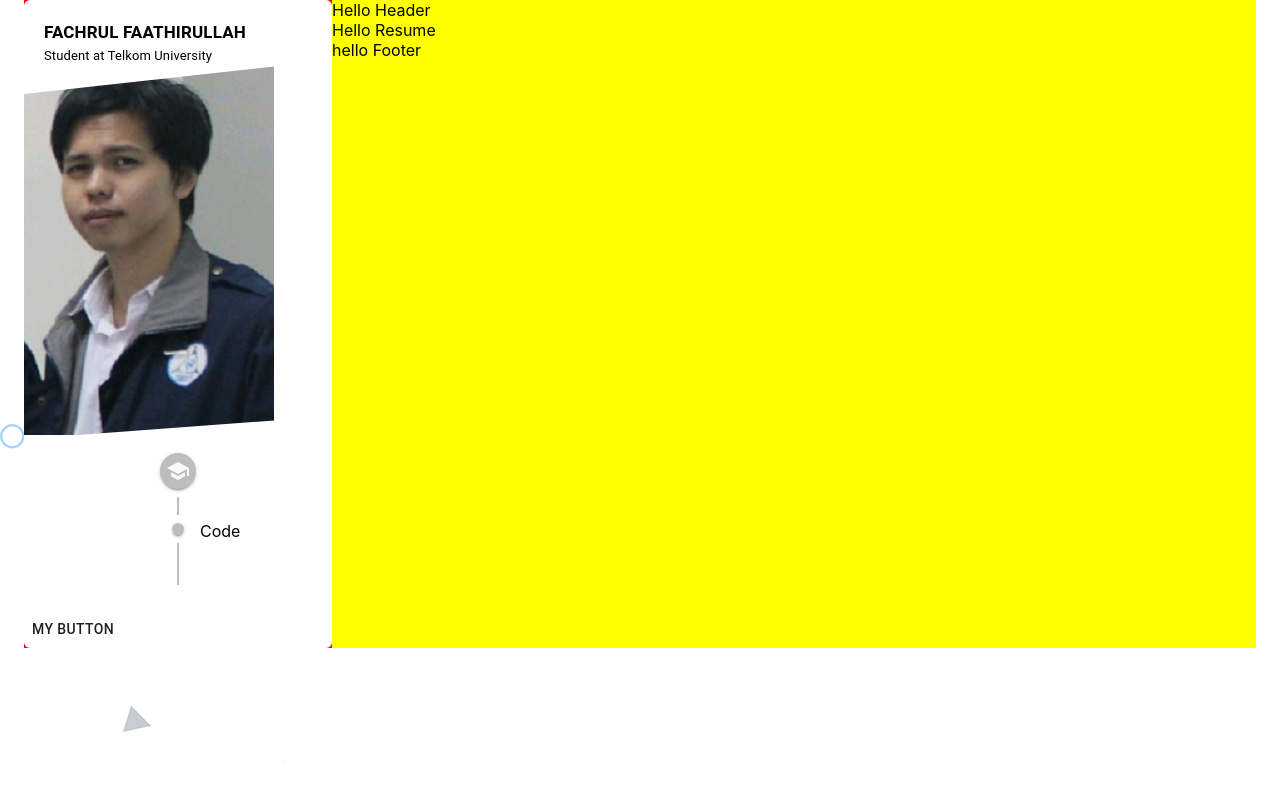
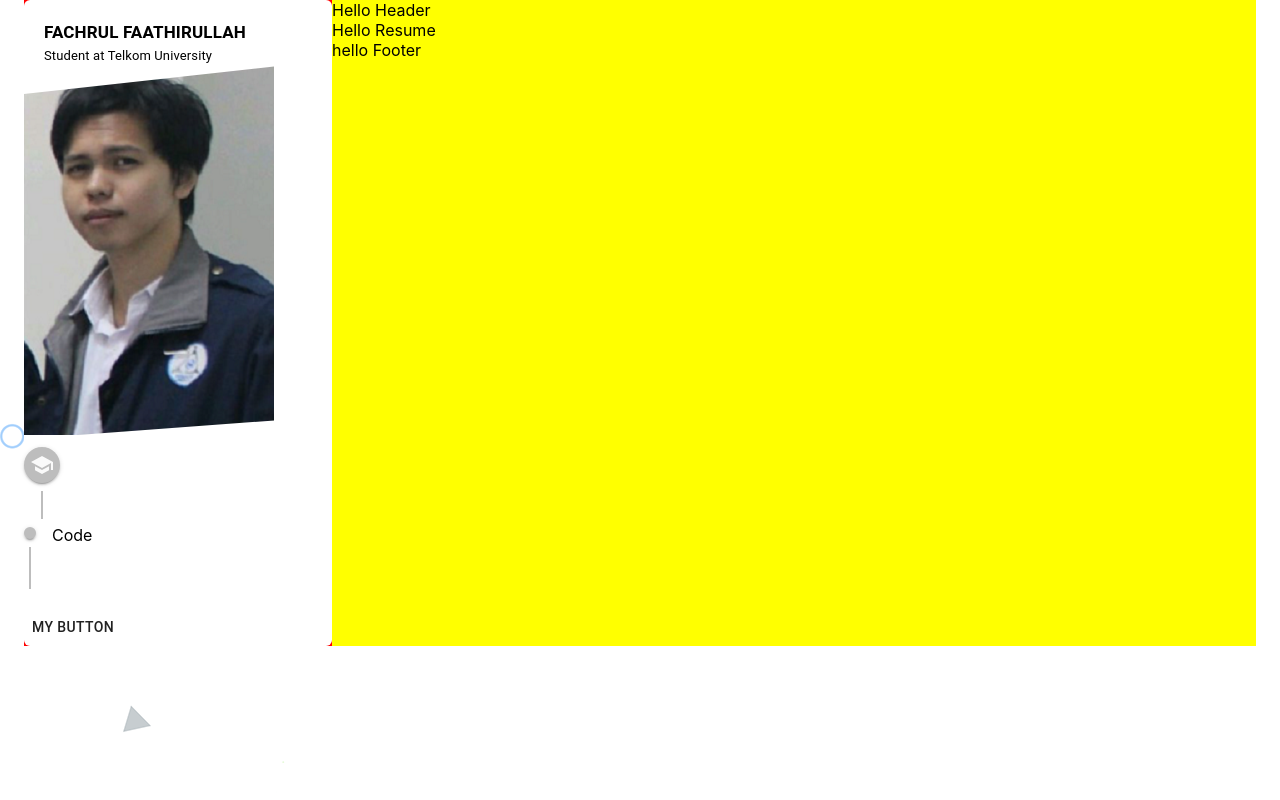
Before and after one commit to ffaathirullah/Portfolio--react-materialUI-, a React (Create React App) app: page / in a window 1280 px wide. Built offline with nearby package versions, Linux system fonts and the light colour scheme.

Commit message:
timeline component 2

```diff
--- a/src/components/CustomTimeline/Timeline.css
+++ b/src/components/CustomTimeline/Timeline.css
@@ -0,0 +1,15 @@
+.timeline {
+  padding: 0 !important;
+}
+
+.timeline .timeline_header {
+  padding-top: 7px;
+}
+
+.timeline .timeline_firstItem {
+  min-height: 80px !important;
+}
+
+.timeline .MuiTimelineItem-missingOppositeContent:before {
+  display: none;
+}
--- a/src/index.css
+++ b/src/index.css
@@ -8,6 +8,7 @@ body {
     sans-serif;
   -webkit-font-smoothing: antialiased;
   -moz-osx-font-smoothing: grayscale;
+  background: #fafafa;
   overflow-x: hidden;
   background: url("./assests/images/bg.png");
 }
```
